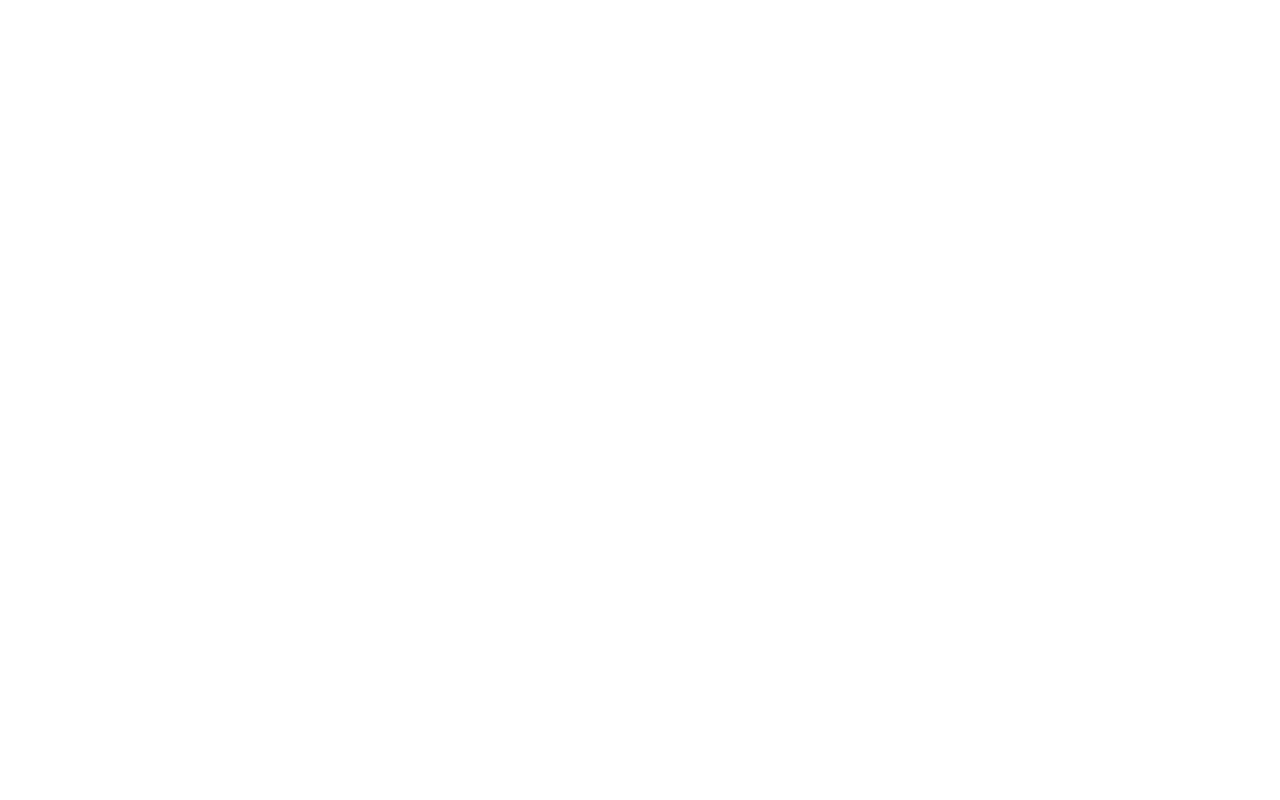
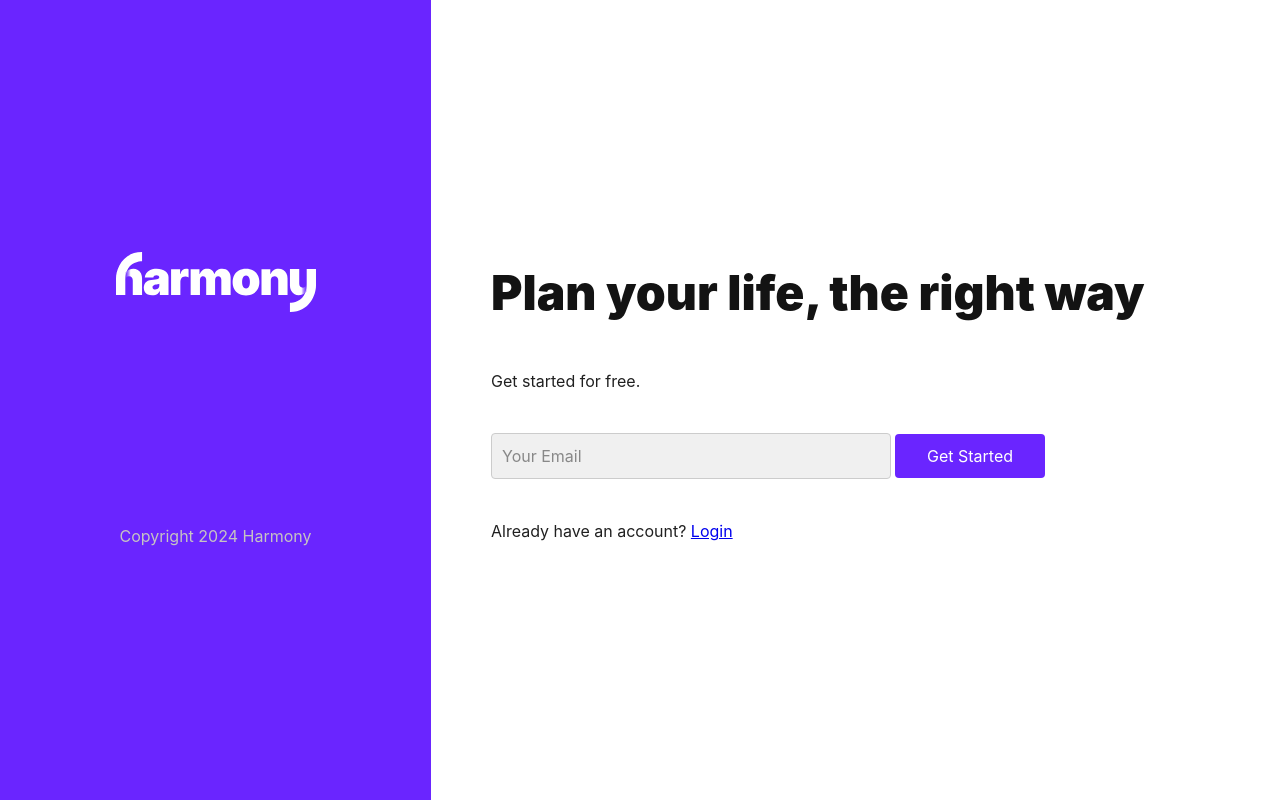
Before and after one commit to nathancovey/sign-up-form, a plain HTML site: page index.html in a window 1280 px wide. Drawn offline with Linux system fonts and the light colour scheme.

Commit message:
add css styles

```diff
--- a/index.html
+++ b/index.html
@@ -8,5 +8,22 @@
 </head>
 <body>
 
+    <div class="base">
+        <div class="container-left">
+            <img src="/assets/harmony-wordmark.svg" alt="harmony wordmark" class="logo">
+            <p class="inverted">Copyright 2024 Harmony</p>
+        </div>
+
+        <div class="container-right">
+            <h1>Plan your life, the right way</h1>
+            <p>Get started for free.</p>
+            <form action="" method="get">
+                <input type="email" id="email" name="email" placeholder="Your Email">
+                <input type="submit" value="Get Started">
+            </form>
+            <p>Already have an account? <a href="#">Login</a></p>
+    </div>
+    </div>
+
 </body>
 </html>
--- a/styles.css
+++ b/styles.css
@@ -35,3 +35,106 @@ text-wrap: balance;
 #root, #__next {
 isolation: isolate;
 }
+
+
+/* Custom Styles */
+
+@import url('https://fonts.googleapis.com/css2?family=Inter:ital,opsz,wght@0,14..32,100..900;1,14..32,100..900&family=Work+Sans:ital,wght@0,100..900;1,100..900&display=swap');
+
+.base {
+    display: flex;
+    width: 100%;
+    height: 100vh;
+}
+
+.container-left {
+    display: flex;
+    flex-direction: column;
+    width: 600px;
+    background-color: #6A25FF;
+    justify-content: space-evenly;
+    padding: 40px;
+    align-items: center;
+}
+
+.container-right {
+    display: flex;
+    flex-direction: column;
+    width: 1200px;
+    justify-content: center;
+    padding: 60px;
+    gap: 40px;
+}
+
+.field-block {
+    display: flex;
+    flex-direction: column;
+    border: 2px solid;
+    border-color: #6A25FF;
+}
+
+.logo {
+    width: 200px;
+}
+
+h1 {
+    font-family: 'Inter', sans-serif;
+    color: #131313;
+    font-size: 3rem;
+    font-weight: 900;
+}
+
+p {
+    font-family: 'Inter', sans-serif;
+    color: #202020;
+    font-size: 1rem;
+}
+
+p.inverted {
+    font-family: 'Inter', sans-serif;
+    color: #c6c3c3;
+    font-size: 1rem;
+}
+
+::placeholder {
+    font-family: 'Inter', sans-serif;
+    color: #202020;
+    font-size: 1rem;
+}
+
+input[type="submit"] {
+    width: 150px;
+    font-family: 'Inter', sans-serif;
+    background-color: #6A25FF;
+    border: 1px solid #6A25FF;
+    color: white;
+    padding: 10px 20px;
+    border: none;
+    border-radius: 4px;
+    cursor: pointer;
+    font-size: 1rem;
+}
+
+input[type="submit"]:hover {
+    background-color: #5e20e5;
+}
+
+input[type="email"] {
+    width: 400px;
+    font-family: 'Inter', sans-serif;
+    background-color: #f0f0f0;
+    border: 1px solid #ccc;
+    padding: 10px;
+    border-radius: 4px;
+    font-size: 1rem;
+    color: #333;
+}
+
+input[type="email"]::placeholder {
+    color: #888;
+}
+
+input[type="email"]:focus {
+    border-color: #6A25FF;
+    outline: none;
+}
```
Also changed, not shown: assets/harmony-wordmark.svg (added).
